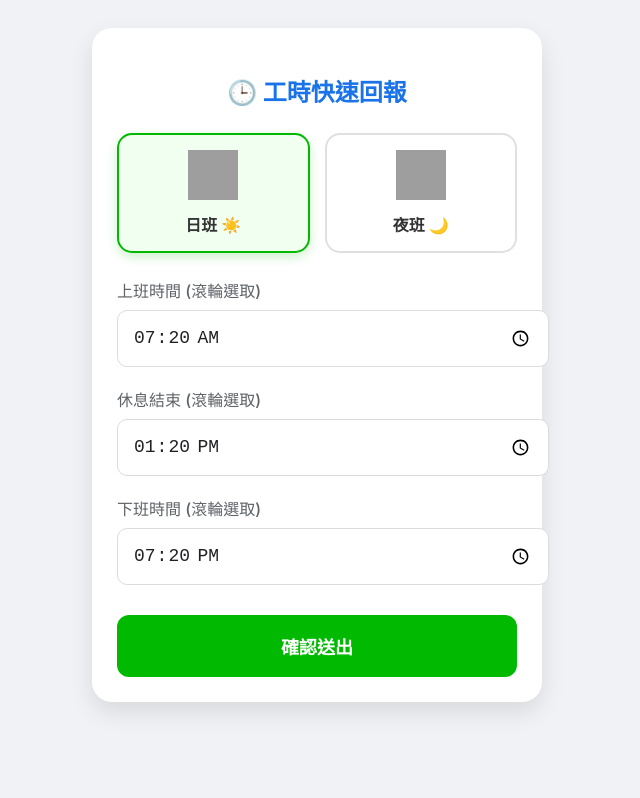
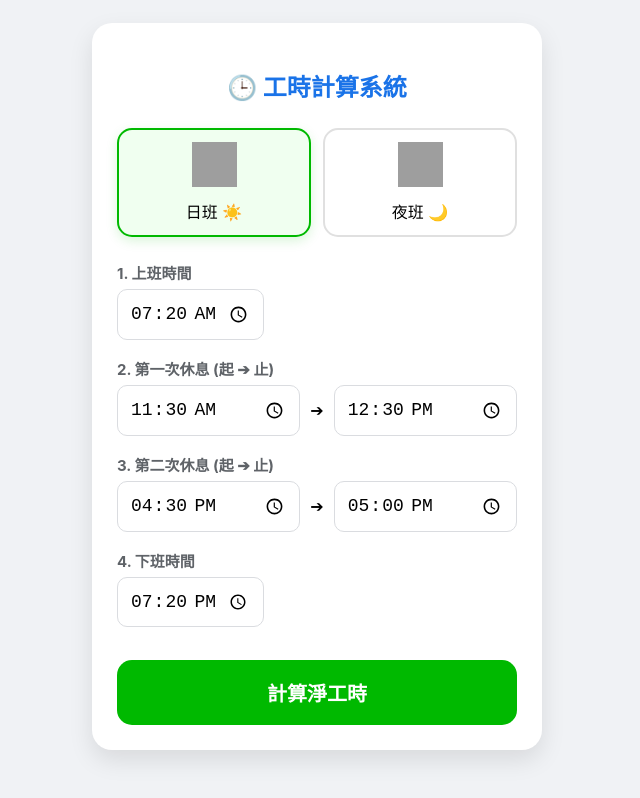
Before and after one commit to a2345683-creator/-, a plain HTML site: page index.html in a window 1280 px wide. Shown: the whole page, without its empty margins (323-963 px from the left). Drawn offline with Linux system fonts and the light colour scheme; grey boxes are pictures that could not be loaded.

Commit message:
Update index.html

```diff
--- a/index.html
+++ b/index.html
@@ -3,59 +3,65 @@
 <head>
     <meta charset="UTF-8">
     <meta name="viewport" content="width=device-width, initial-scale=1.0">
-    <title>工時回報系統</title>
+    <title>工時計算系統</title>
     <script src="https://static.line-scdn.net/liff/edge/2/sdk.js"></script>
     <style>
-        body { font-family: -apple-system, BlinkMacSystemFont, "Segoe UI", Roboto, Helvetica, Arial, sans-serif; background-color: #f0f2f5; padding: 20px; display: flex; justify-content: center; }
+        body { font-family: -apple-system, sans-serif; background-color: #f0f2f5; padding: 15px; display: flex; justify-content: center; }
         .card { background: white; width: 100%; max-width: 400px; border-radius: 20px; padding: 25px; box-shadow: 0 10px 25px rgba(0,0,0,0.1); }
-        h2 { text-align: center; color: #1a73e8; margin-bottom: 25px; }
-
-        /* 日夜班切換按鈕 */
-        .shift-container { display: flex; gap: 15px; margin-bottom: 25px; }
-        .shift-option { flex: 1; border: 2px solid #e0e0e0; border-radius: 15px; padding: 15px; text-align: center; cursor: pointer; transition: 0.3s; }
-        .shift-option img { width: 50px; height: 50px; margin-bottom: 8px; }
-        .shift-option.active { border-color: #00b900; background-color: #f0fff0; box-shadow: 0 4px 12px rgba(0,185,0,0.2); }
-        .shift-label { font-weight: bold; font-size: 16px; color: #333; }
-
-        /* 時間選取器 (滾輪樣式) */
-        .input-group { margin-bottom: 20px; }
-        label { display: block; margin-bottom: 8px; font-weight: 500; color: #5f6368; }
-        input[type="time"] { width: 100%; padding: 15px; border: 1px solid #dadce0; border-radius: 10px; font-size: 18px; color: #202124; appearance: none; -webkit-appearance: none; }
-
-        /* 送出按鈕 */
-        .submit-btn { width: 100%; background-color: #00b900; color: white; border: none; padding: 18px; border-radius: 12px; font-size: 18px; font-weight: bold; margin-top: 10px; cursor: pointer; transition: 0.3s; }
-        .submit-btn:active { background-color: #008f00; transform: scale(0.98); }
+        h2 { text-align: center; color: #1a73e8; margin-bottom: 25px; font-size: 24px; }
+        .shift-container { display: flex; gap: 12px; margin-bottom: 25px; }
+        .shift-option { flex: 1; border: 2px solid #e0e0e0; border-radius: 15px; padding: 12px; text-align: center; cursor: pointer; transition: 0.3s; }
+        .shift-option.active { border-color: #00b900; background-color: #f0fff0; box-shadow: 0 4px 12px rgba(0,185,0,0.15); }
+        .shift-option img { width: 45px; height: 45px; margin-bottom: 8px; }
+        .input-group { margin-bottom: 18px; }
+        label { display: block; margin-bottom: 6px; font-size: 15px; color: #5f6368; font-weight: bold; }
+        .time-row { display: flex; gap: 10px; align-items: center; }
+        input[type="time"] { flex: 1; padding: 12px; border: 1px solid #dadce0; border-radius: 10px; font-size: 18px; }
+        .submit-btn { width: 100%; background-color: #00b900; color: white; border: none; padding: 18px; border-radius: 15px; font-size: 20px; font-weight: bold; cursor: pointer; margin-top: 15px; }
     </style>
 </head>
 <body>
     <div class="card">
-        <h2>🕒 工時快速回報</h2>
+        <h2>🕒 工時計算系統</h2>
 
         <div class="shift-container">
             <div id="dayBtn" class="shift-option active" onclick="selectShift('D')">
-                <img src="https://cdn-icons-png.flaticon.com/512/439/439842.png" alt="日班">
-                <div class="shift-label">日班 ☀️</div>
+                <img src="https://cdn-icons-png.flaticon.com/512/439/439842.png"><div class="shift-label">日班 ☀️</div>
             </div>
             <div id="nightBtn" class="shift-option" onclick="selectShift('N')">
-                <img src="https://cdn-icons-png.flaticon.com/512/606/606807.png" alt="夜班">
-                <div class="shift-label">夜班 🌙</div>
+                <img src="https://cdn-icons-png.flaticon.com/512/606/606807.png"><div class="shift-label">夜班 🌙</div>
             </div>
         </div>
 
         <div class="input-group">
-            <label>上班時間 (滾輪選取)</label>
+            <label>1. 上班時間</label>
             <input type="time" id="startTime" value="07:20">
         </div>
+
         <div class="input-group">
-            <label>休息結束 (滾輪選取)</label>
-            <input type="time" id="restTime" value="13:20">
+            <label>2. 第一次休息 (起 ➔ 止)</label>
+            <div class="time-row">
+                <input type="time" id="b1s" value="11:30">
+                <span>➔</span>
+                <input type="time" id="b1e" value="12:30">
+            </div>
         </div>
+
         <div class="input-group">
-            <label>下班時間 (滾輪選取)</label>
+            <label>3. 第二次休息 (起 ➔ 止)</label>
+            <div class="time-row">
+                <input type="time" id="b2s" value="16:30">
+                <span>➔</span>
+                <input type="time" id="b2e" value="17:00">
+            </div>
+        </div>
+
+        <div class="input-group">
+            <label>4. 下班時間</label>
             <input type="time" id="endTime" value="19:20">
         </div>
 
-        <button class="submit-btn" onclick="submitWorkData()">確認送出</button>
+        <button class="submit-btn" onclick="submitWorkData()">計算淨工時</button>
     </div>
 
     <script>
@@ -65,39 +71,36 @@
             currentShift = shift;
             document.getElementById('dayBtn').classList.toggle('active', shift === 'D');
             document.getElementById('nightBtn').classList.toggle('active', shift === 'N');
+
+            if (shift === 'D') {
+                document.getElementById('startTime').value = "07:20";
+                document.getElementById('b1s').value = "11:30";
+                document.getElementById('b1e').value = "12:30";
+                document.getElementById('b2s').value = "16:30";
+                document.getElementById('b2e').value = "17:00";
+                document.getElementById('endTime').value = "19:20";
+            } else {
+                document.getElementById('startTime').value = "19:20";
+                document.getElementById('b1s').value = "23:30";
+                document.getElementById('b1e').value = "00:30";
+                document.getElementById('b2s').value = "04:30";
+                document.getElementById('b2e').value = "05:00";
+                document.getElementById('endTime').value = "07:20";
+            }
         }
 
-        // 初始化 LIFF
         async function initializeLiff() {
             try {
-                // 請在此處填入你在 LINE Developers 申請的 LIFF ID
                 await liff.init({ liffId: "2009119145-3CSat8WJ" });
-                if (!liff.isLoggedIn()) {
-                    liff.login();
-                }
-            } catch (error) {
-                console.error('LIFF 初始化失敗', error);
-            }
+                if (!liff.isLoggedIn()) { liff.login(); }
+            } catch (error) { console.error('LIFF 初始化失敗', error); }
         }
         initializeLiff();
 
-        // 送出數據
         function submitWorkData() {
-            const t1 = document.getElementById('startTime').value;
-            const t2 = document.getElementById('restTime').value;
-            const t3 = document.getElementById('endTime').value;
-
-            // 組合字串：機器人會辨識 "工時" 開頭的訊息
-            const message = `工時,${currentShift},${t1},${t2},${t3}`;
-
-            liff.sendMessages([{
-                type: 'text',
-                text: message
-            }]).then(() => {
-                liff.closeWindow(); // 傳送完畢自動關閉視窗
-            }).catch((err) => {
-                console.error('訊息傳送失敗', err);
-            });
+            // 傳送字串順序：工時,班別,上班,下班,休1起,休1止,休2起,休2止
+            const msg = `工時,${currentShift},${document.getElementById('startTime').value},${document.getElementById('endTime').value},${document.getElementById('b1s').value},${document.getElementById('b1e').value},${document.getElementById('b2s').value},${document.getElementById('b2e').value}`;
+            liff.sendMessages([{ type: 'text', text: msg }]).then(() => liff.closeWindow());
         }
     </script>
 </body>
```
